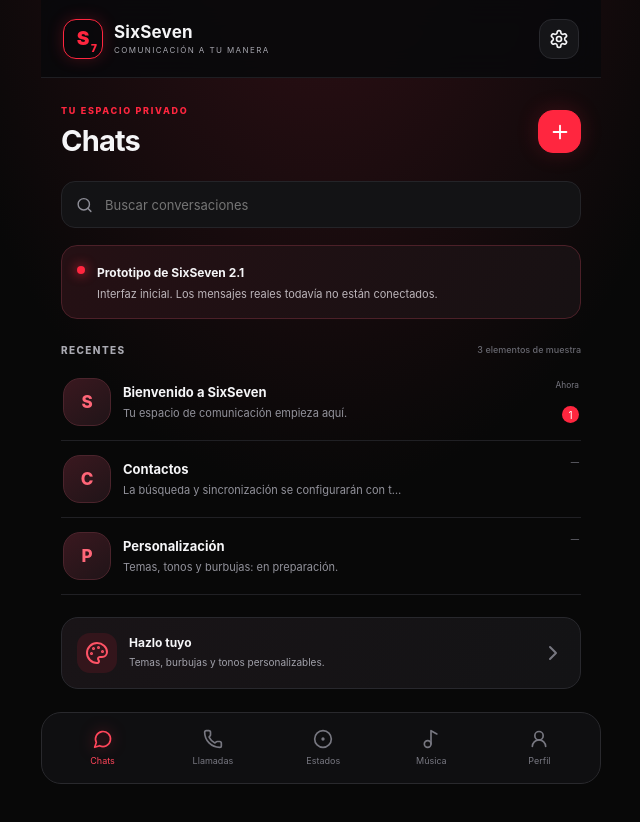
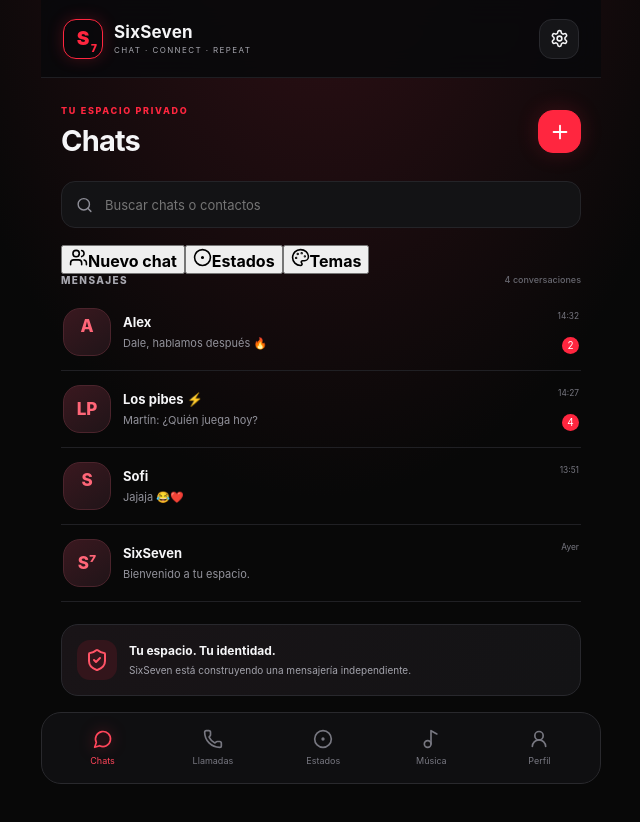
Before and after one commit to maidanamauro816-cpu/sixsevenapp2.1, a React (Vite) app: page / in a window 1280 px wide. Shown: the top 822 px of the page, without its empty margins (319-959 px from the left). Built offline with nearby package versions, Linux system fonts and the light colour scheme.

Commit message:
Build SixSeven dark red messaging UI with local chat interactions

```diff
--- a/src/App.tsx
+++ b/src/App.tsx
@@ -1,12 +1,36 @@
-import { useState } from "react";
-import { MessageCircle, Phone, CircleDot, Music2, UserRound, Search, Plus, Settings, ChevronRight, ShieldCheck, Users, Bell, Palette } from "lucide-react";
+import { useMemo, useState, type FormEvent } from "react";
+import {
+  ArrowLeft, Bell, Check, CheckCheck, CircleDot, LockKeyhole, MessageCircle,
+  MoreVertical, Music2, Paperclip, Palette, Phone, Plus, Search, Send,
+  Settings, ShieldCheck, Smile, UserRound, Users, Video, X
+} from "lucide-react";
 
 type Tab = "Chats" | "Llamadas" | "Estados" | "Música" | "Perfil";
+type Message = { id: string; text: string; time: string; mine: boolean };
+type Chat = {
+  id: string; name: string; initials: string; text: string; time: string;
+  unread: number; online: boolean; messages: Message[];
+};
 
-const demoChats = [
-  { name: "Bienvenido a SixSeven", text: "Tu espacio de comunicación empieza aquí.", time: "Ahora", initials: "S", unread: 1 },
-  { name: "Contactos", text: "La búsqueda y sincronización se configurarán con tu backend.", time: "—", initials: "C", unread: 0 },
-  { name: "Personalización", text: "Temas, tonos y burbujas: en preparación.", time: "—", initials: "P", unread: 0 }
+const initialChats: Chat[] = [
+  { id: "alex", name: "Alex", initials: "A", text: "Dale, hablamos después 🔥", time: "14:32", unread: 2, online: true,
+    messages: [
+      { id: "a1", text: "¿Todo bien? 😎", time: "14:28", mine: false },
+      { id: "a2", text: "Todo tranqui, ¿vos?", time: "14:29", mine: true },
+      { id: "a3", text: "Dale, hablamos después 🔥", time: "14:32", mine: false }
+    ] },
+  { id: "friends", name: "Los pibes ⚡", initials: "LP", text: "Martín: ¿Quién juega hoy?", time: "14:27", unread: 4, online: false,
+    messages: [{ id: "f1", text: "¿Quién juega hoy?", time: "14:27", mine: false }] },
+  { id: "sofi", name: "Sofi", initials: "S", text: "Jajaja 😂❤️", time: "13:51", unread: 0, online: true,
+    messages: [{ id: "s1", text: "Jajaja 😂❤️", time: "13:51", mine: false }] },
+  { id: "sixseven", name: "SixSeven", initials: "S⁷", text: "Bienvenido a tu espacio.", time: "Ayer", unread: 0, online: false,
+    messages: [{ id: "w1", text: "Bienvenido a SixSeven. Tu espacio, tus amigos, tus reglas. 🖤", time: "Ayer", mine: false }] }
+];
+
+const tabs: { label: Tab; icon: typeof MessageCircle }[] = [
+  { label: "Chats", icon: MessageCircle }, { label: "Llamadas", icon: Phone },
+  { label: "Estados", icon: CircleDot }, { label: "Música", icon: Music2 },
+  { label: "Perfil", icon: UserRound }
 ];
 
 export default function App() {
@@ -14,57 +38,126 @@
   const [query, setQuery] = useState("");
   const [showSettings, setShowSettings] = useState(false);
   const [theme, setTheme] = useState("Rojo neón");
-  const tabs: { label: Tab; icon: typeof MessageCircle }[] = [
-    { label: "Chats", icon: MessageCircle },
-    { label: "Llamadas", icon: Phone },
-    { label: "Estados", icon: CircleDot },
-    { label: "Música", icon: Music2 },
-    { label: "Perfil", icon: UserRound }
-  ];
+  const [chats, setChats] = useState<Chat[]>(initialChats);
+  const [activeChatId, setActiveChatId] = useState<string | null>(null);
+  const [draft, setDraft] = useState("");
+  const [showNewChat, setShowNewChat] = useState(false);
+  const [newContact, setNewContact] = useState("");
+  const activeChat = chats.find(chat => chat.id === activeChatId) ?? null;
+  const filteredChats = useMemo(() => chats.filter(chat =>
+    chat.name.toLowerCase().includes(query.toLowerCase()) ||
+    chat.text.toLowerCase().includes(query.toLowerCase())
+  ), [chats, query]);
 
-  const title = showSettings ? "Ajustes" : tab;
+  function sendMessage(event: FormEvent<HTMLFormElement>) {
+    event.preventDefault();
+    const text = draft.trim();
+    if (!text || !activeChat) return;
+    const now = new Date().toLocaleTimeString([], { hour: "2-digit", minute: "2-digit" });
+    const message: Message = { id: crypto.randomUUID(), text, time: now, mine: true };
+    setChats(current => current.map(chat => chat.id === activeChat.id
+      ? { ...chat, messages: [...chat.messages, message], text, time: now }
+      : chat));
+    setDraft("");
+  }
+
+  function createConversation(event: FormEvent<HTMLFormElement>) {
+    event.preventDefault();
+    const name = newContact.trim();
+    if (!name) return;
+    const id = `local-${Date.now()}`;
+    const chat: Chat = { id, name, initials: name.slice(0, 2).toUpperCase(), text: "Conversación local creada", time: "Ahora", unread: 0, online: false, messages: [] };
+    setChats(current => [chat, ...current]);
+    setActiveChatId(id);
+    setTab("Chats");
+    setShowNewChat(false);
+    setNewContact("");
+  }
+
+  const title = showSettings ? "Ajustes" : activeChat ? activeChat.name : tab;
+
   return (
-    <main className="app-shell">
+    <main className={`app-shell theme-${theme.toLowerCase().replaceAll(" ", "-")}`}>
       <header className="topbar">
-        <div className="brand"><div className="brand-mark">S<span>7</span></div><div><strong>SixSeven</strong><small>COMUNICACIÓN A TU MANERA</small></div></div>
-        <button className="icon-button" aria-label="Ajustes" onClick={() => setShowSettings(!showSettings)}><Settings size={20}/></button>
+        <div className="brand">
+          {activeChat && !showSettings
+            ? <button className="icon-button back-button" aria-label="Volver a chats" onClick={() => setActiveChatId(null)}><ArrowLeft size={20}/></button>
+            : <div className="brand-mark" aria-label="Logo SixSeven">S<span>7</span></div>}
+          <div><strong>SixSeven</strong><small>CHAT · CONNECT · REPEAT</small></div>
+        </div>
+        <div className="top-actions">
+          {activeChat && !showSettings && <><button className="icon-button" aria-label="Llamada de voz" title="Llamada de voz"><Phone size={18}/></button><button className="icon-button" aria-label="Videollamada" title="Videollamada"><Video size={18}/></button></>}
+          <button className="icon-button" aria-label="Ajustes" onClick={() => { setShowSettings(!showSettings); setActiveChatId(null); }}><Settings size={19}/></button>
+        </div>
       </header>
 
-      <section className="page">
+      <section className={activeChat && !showSettings ? "page chat-page" : "page"}>
         <div className="page-heading">
-          <div><p className="eyebrow">TU ESPACIO PRIVADO</p><h1>{title}</h1></div>
-          {!showSettings && <button className="round-add" aria-label="Nuevo" onClick={() => setTab("Chats")}><Plus size={22}/></button>}
+          <div><p className="eyebrow">{activeChat ? (activeChat.online ? "● EN LÍNEA" : "CONVERSACIÓN") : showSettings ? "TU EXPERIENCIA" : "TU ESPACIO PRIVADO"}</p><h1>{title}</h1></div>
+          {!showSettings && !activeChat && <button className="round-add" aria-label="Nueva conversación" onClick={() => setShowNewChat(true)}><Plus size={22}/></button>}
+          {activeChat && <button className="icon-button" aria-label="Más opciones"><MoreVertical size={20}/></button>}
         </div>
 
         {showSettings ? (
           <div className="settings-list">
-            <div className="settings-card"><Palette/><div><b>Personalización</b><span>Color de acento y apariencia</span><select value={theme} onChange={e => setTheme(e.target.value)}><option>Rojo neón</option><option>Azul eléctrico</option><option>Violeta</option></select></div></div>
-            <div className="settings-card"><Bell/><div><b>Tonos y notificaciones</b><span>Preferencias para llamadas y mensajes</span><small>Se activarán con los módulos nativos.</small></div></div>
-            <div className="settings-card"><ShieldCheck/><div><b>Privacidad</b><span>Controles y permisos de la cuenta</span></div></div>
-            <div className="settings-card"><Users/><div><b>Contactos</b><span>Requiere configurar autenticación y base de datos.</span></div></div>
+            <div className="settings-card"><Palette/><div><b>Personalización</b><span>Elegí el estilo de SixSeven</span><select value={theme} onChange={e => setTheme(e.target.value)}><option>Rojo neón</option><option>Azul eléctrico</option><option>Violeta</option></select></div></div>
+            <div className="settings-card"><Bell/><div><b>Tonos y notificaciones</b><span>Preferencias de llamadas y mensajes</span><small>Los tonos del sistema requieren integración Android nativa.</small></div></div>
+            <div className="settings-card"><ShieldCheck/><div><b>Privacidad y seguridad</b><span>La conexión cifrada y los controles de cuenta se activarán al integrar el backend.</span></div></div>
+            <div className="settings-card"><LockKeyhole/><div><b>Cifrado de mensajes</b><span>SQLCipher y cifrado de extremo a extremo: en desarrollo, todavía no activo.</span></div></div>
+            <div className="settings-card"><Users/><div><b>Contactos</b><span>La búsqueda global requiere cuentas registradas y un servidor.</span></div></div>
           </div>
+        ) : activeChat ? (
+          <>
+            <div className="chat-security-note"><LockKeyhole size={14}/><span>Vista de demostración · mensajes solo en este dispositivo</span></div>
+            <div className="message-list">
+              {activeChat.messages.map(message => <div key={message.id} className={message.mine ? "message-line mine" : "message-line"}>
+                <div className="message-bubble"><p>{message.text}</p><small>{message.time} {message.mine && <CheckCheck size={13}/>}</small></div>
+              </div>)}
+              {activeChat.messages.length === 0 && <div className="empty-chat">Saludá a {activeChat.name} 👋<span>Esta conversación todavía no tiene mensajes.</span></div>}
+            </div>
+            <form className="composer" onSubmit={sendMessage}>
+              <button type="button" className="composer-tool" aria-label="Emojis" onClick={() => setDraft(value => value + " 😊")}><Smile size={21}/></button>
+              <input value={draft} onChange={event => setDraft(event.target.value)} placeholder="Escribí un mensaje..." aria-label="Mensaje"/>
+              <button type="button" className="composer-tool" aria-label="Adjuntar archivo" title="Los archivos se habilitarán en la integración nativa"><Paperclip size={19}/></button>
+              <button className="send-button" type="submit" aria-label="Enviar mensaje" disabled={!draft.trim()}><Send size={18}/></button>
+            </form>
+          </>
         ) : tab === "Chats" ? (
           <>
-            <label className="search-box"><Search size={18}/><input value={query} onChange={e => setQuery(e.target.value)} placeholder="Buscar conversaciones"/></label>
-            <div className="notice"><span className="status-dot"/><div><b>Prototipo de SixSeven 2.1</b><p>Interfaz inicial. Los mensajes reales todavía no están conectados.</p></div></div>
-            <div className="section-label">RECENTES <span>{demoChats.length} elementos de muestra</span></div>
-            {demoChats.filter(c => c.name.toLowerCase().includes(query.toLowerCase()) || c.text.toLowerCase().includes(query.toLowerCase())).map(chat => <button className="chat-row" key={chat.name} onClick={() => alert("Esta conversación es una vista de demostración. El envío real se conectará al backend.")}><div className="avatar">{chat.initials}</div><div className="chat-copy"><b>{chat.name}</b><span>{chat.text}</span></div><div className="chat-meta"><small>{chat.time}</small>{chat.unread > 0 && <i>{chat.unread}</i>}</div></button>)}
-            <button className="feature-card" onClick={() => setShowSettings(true)}><div className="feature-icon"><Palette/></div><div><b>Hazlo tuyo</b><span>Temas, burbujas y tonos personalizables.</span></div><ChevronRight/></button>
+            <label className="search-box"><Search size={18}/><input value={query} onChange={e => setQuery(e.target.value)} placeholder="Buscar chats o contactos"/></label>
+            <div className="quick-actions">
+              <button onClick={() => setShowNewChat(true)}><span><Users size={19}/></span><b>Nuevo chat</b></button>
+              <button onClick={() => setTab("Estados")}><span><CircleDot size={19}/></span><b>Estados</b></button>
+              <button onClick={() => setShowSettings(true)}><span><Palette size={19}/></span><b>Temas</b></button>
+            </div>
+            <div className="section-label">MENSAJES <span>{filteredChats.length} conversaciones</span></div>
+            {filteredChats.map(chat => <button className="chat-row" key={chat.id} onClick={() => setActiveChatId(chat.id)}>
+              <div className="avatar">{chat.initials}{chat.online && <i className="online-dot"/>}</div>
+              <div className="chat-copy"><b>{chat.name}</b><span>{chat.text}</span></div>
+              <div className="chat-meta"><small>{chat.time}</small>{chat.unread > 0 && <i>{chat.unread}</i>}</div>
+            </button>)}
+            {filteredChats.length === 0 && <div className="empty-state"><Search size={24}/><h2>No encontramos chats</h2><p>Probá con otro nombre o iniciá una conversación nueva.</p></div>}
+            <div className="feature-card"><div className="feature-icon"><ShieldCheck/></div><div><b>Tu espacio. Tu identidad.</b><span>SixSeven está construyendo una mensajería independiente.</span></div></div>
           </>
         ) : tab === "Llamadas" ? (
-          <div className="empty-state"><div className="empty-icon"><Phone size={28}/></div><h2>Llamadas</h2><p>La interfaz está preparada. Las llamadas de audio requieren un servicio de señalización y comunicación en tiempo real.</p></div>
+          <div className="empty-state"><div className="empty-icon"><Phone size={28}/></div><h2>Tus llamadas</h2><p>El historial y las llamadas de audio/video necesitan señalización, permisos Android y un servicio multimedia.</p></div>
         ) : tab === "Estados" ? (
-          <div className="empty-state"><div className="empty-icon"><CircleDot size={28}/></div><h2>Estados</h2><p>Este espacio será para compartir actualizaciones con tus contactos cuando se conecte el backend.</p></div>
+          <div className="status-view"><div className="status-own"><div className="avatar status-ring">S⁷</div><div><b>Mi estado</b><span>Compartí una foto o un momento</span></div><button className="round-add" onClick={() => alert("La publicación de estados se habilitará al integrar el backend y la carga de multimedia.")}><Plus size={20}/></button></div><div className="empty-state"><div className="empty-icon"><CircleDot size={28}/></div><h2>Estados de tus amigos</h2><p>Cuando conectemos las cuentas reales, acá vas a ver las actualizaciones de tus contactos.</p></div></div>
         ) : tab === "Música" ? (
-          <div className="empty-state"><div className="empty-icon"><Music2 size={28}/></div><h2>Música</h2><p>El reproductor nativo y la selección de archivos locales se implementarán en una siguiente etapa.</p></div>
+          <div className="empty-state"><div className="empty-icon"><Music2 size={28}/></div><h2>Música</h2><p>El reproductor y la selección de archivos locales se integrarán en una siguiente etapa.</p></div>
         ) : (
-          <div className="empty-state"><div className="empty-icon"><UserRound size={28}/></div><h2>Tu perfil</h2><p>El inicio de sesión con Google y la edición de perfil requieren configuración de Firebase.</p><button className="primary-button" onClick={() => setShowSettings(true)}>Abrir ajustes</button></div>
+          <div className="profile-card"><div className="profile-avatar">S⁷</div><h2>Tu perfil SixSeven</h2><p>Personalizá tu identidad y conectate con tus amigos.</p><button className="primary-button" onClick={() => setShowSettings(true)}>Personalizar perfil</button><div className="profile-security"><LockKeyhole size={16}/> Seguridad y privacidad en desarrollo</div></div>
         )}
       </section>
 
-      {!showSettings && <nav className="bottom-nav">{tabs.map(({label, icon: Icon}) => <button key={label} className={tab === label ? "nav-item active" : "nav-item"} onClick={() => setTab(label)}><Icon size={20}/><span>{label}</span></button>)}</nav>}
-      {showSettings && <nav className="bottom-nav"><button className="nav-item active" onClick={() => setShowSettings(false)}><MessageCircle size={20}/><span>Volver a SixSeven</span></button></nav>}
-      <footer>SixSeven · Versión de prueba 2.1</footer>
+      {!showSettings && !activeChat && <nav className="bottom-nav">{tabs.map(({label, icon: Icon}) => <button key={label} className={tab === label ? "nav-item active" : "nav-item"} onClick={() => setTab(label)}><Icon size={20}/><span>{label}</span></button>)}</nav>}
+      {(showSettings || activeChat) && <nav className="bottom-nav"><button className="nav-item active" onClick={() => { setShowSettings(false); setActiveChatId(null); setTab("Chats"); }}><MessageCircle size={20}/><span>Volver a chats</span></button></nav>}
+      <footer>SixSeven · Tu espacio, tu identidad</footer>
+
+      {showNewChat && <div className="modal-backdrop" role="presentation" onClick={() => setShowNewChat(false)}><section className="new-chat-modal" role="dialog" aria-modal="true" aria-labelledby="new-chat-title" onClick={event => event.stopPropagation()}>
+        <div className="modal-heading"><div><p className="eyebrow">CONECTÁ</p><h2 id="new-chat-title">Nuevo chat</h2></div><button className="icon-button" aria-label="Cerrar" onClick={() => setShowNewChat(false)}><X size={19}/></button></div>
+        <form onSubmit={createConversation}><label htmlFor="contact-name">Nombre del contacto</label><input id="contact-name" value={newContact} onChange={event => setNewContact(event.target.value)} placeholder="Escribí un nombre" autoFocus/><p>Esto crea una conversación local de demostración. Para encontrar usuarios reales hace falta conectar el servidor.</p><button className="primary-button" type="submit" disabled={!newContact.trim()}>Crear conversación</button></form>
+      </section></div>}
     </main>
   );
 }
```
